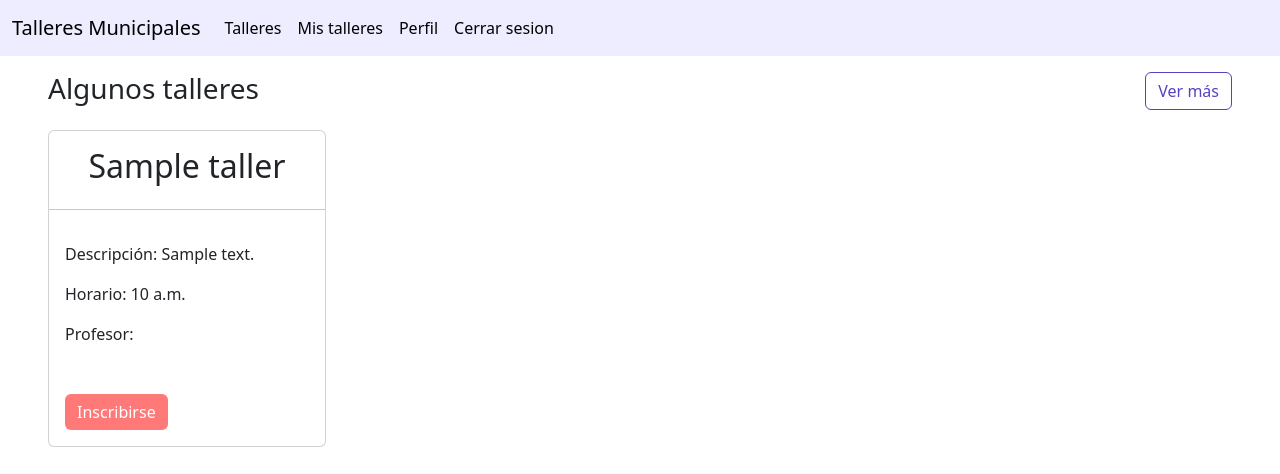
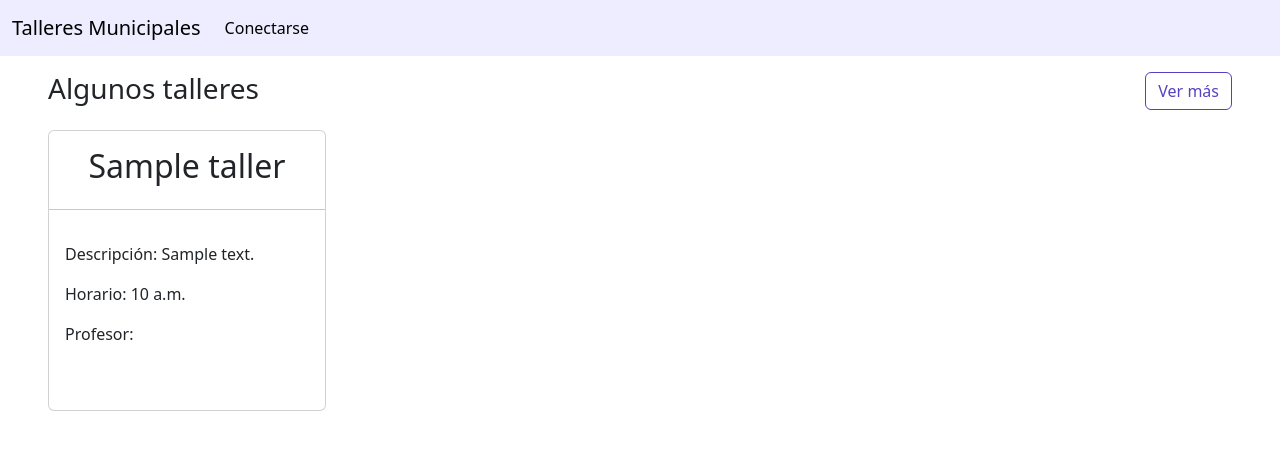
Before and after one commit to Joakosss/TalleresMunicipalidad, a Django app: template talleresAPP/templates/pages/index.html in a window 1280 px wide. Shown: the top 474 px of the page. Run offline with Django 5.2, Linux system fonts and the light colour scheme; the template is opened without the code that fills it: values that come from a table or form of the project are taken from there, others are empty; tables that the repository leaves empty hold one stand-in row (values such as "Sample post").

Commit message:
esteticos

```diff
--- a/talleresAPP/static/css/colores.css
+++ b/talleresAPP/static/css/colores.css
@@ -17,3 +17,10 @@
     background-color: #d7cfff;
     border-color: #d7cfff;
 }
+
+
+.tarjeta:hover {
+    background-color: #f4f4fe !important;
+    cursor: pointer;
+    transform: scale(1.01);
+}
--- a/talleresAPP/templates/components/card_taller.html
+++ b/talleresAPP/templates/components/card_taller.html
@@ -1,5 +1,5 @@
 <div class="col-6 col-lg-3 mb-3 d-flex">
-  <div class="card h-100" style="width: 100%;">
+  <div class="card h-100 tarjeta" style="width: 100%;">
     <h2 style="margin-top: 1rem;">{{ taller.nombre }}</h2>
     <hr />
     <div class="card-body text-start">
@@ -8,7 +8,9 @@
       <p>Profesor: {{ taller.instructor.p_nombre }} {{ taller.instructor.p_apellido }}</p>
     </div>
     <div class="card-body text-start">
-      <a href="#" class="btn btn-primary">Inscribirse</a>
+      {% if user.is_authenticated %}
+        <a href="#" class="btn btn-primary">Inscribirse</a>
+      {% endif %}
     </div>
   </div>
 </div>
--- a/talleresAPP/templates/components/footer.html
+++ b/talleresAPP/templates/components/footer.html
@@ -1,4 +1,4 @@
-<div class="container">
+<div class="container-fluid">
   <footer class="d-flex flex-wrap justify-content-between align-items-center py-3 my-4 border-top bg-body-tertiary">
     <div class="col-md-4 d-flex align-items-center">
       <a href="/" class="mb-3 me-2 mb-md-0 text-body-secondary text-decoration-none lh-1">
--- a/talleresAPP/templates/components/header.html
+++ b/talleresAPP/templates/components/header.html
@@ -4,6 +4,7 @@
     <button class="navbar-toggler" type="button" data-bs-toggle="collapse" data-bs-target="#navbarNavDropdown" aria-controls="navbarNavDropdown" aria-expanded="false" aria-label="Toggle navigation"><span class="navbar-toggler-icon"></span></button>
     <div class="collapse navbar-collapse" id="navbarNavDropdown">
       <ul class="navbar-nav">
+        {% if user.is_authenticated %}
           <li class="nav-item">
             <a class="nav-link active" aria-current="page" href="{% url 'talleres' %}">Talleres</a>
           </li>
@@ -16,6 +17,11 @@
           <li class="nav-item">
             <a class="nav-link active" aria-current="page" href="{% url 'desconectar' %}">Cerrar sesion</a>
           </li>
+        {% else %}
+          <li class="nav-item">
+            <a class="nav-link active" aria-current="page" href="{% url 'login' %}">Conectarse</a>
+          </li>
+        {% endif %}
 
         {% comment %} <li class="nav-item">
           <a class="nav-link" href="#">Pricing</a>
```
Lines whose indentation alone changed are shown as unchanged.
